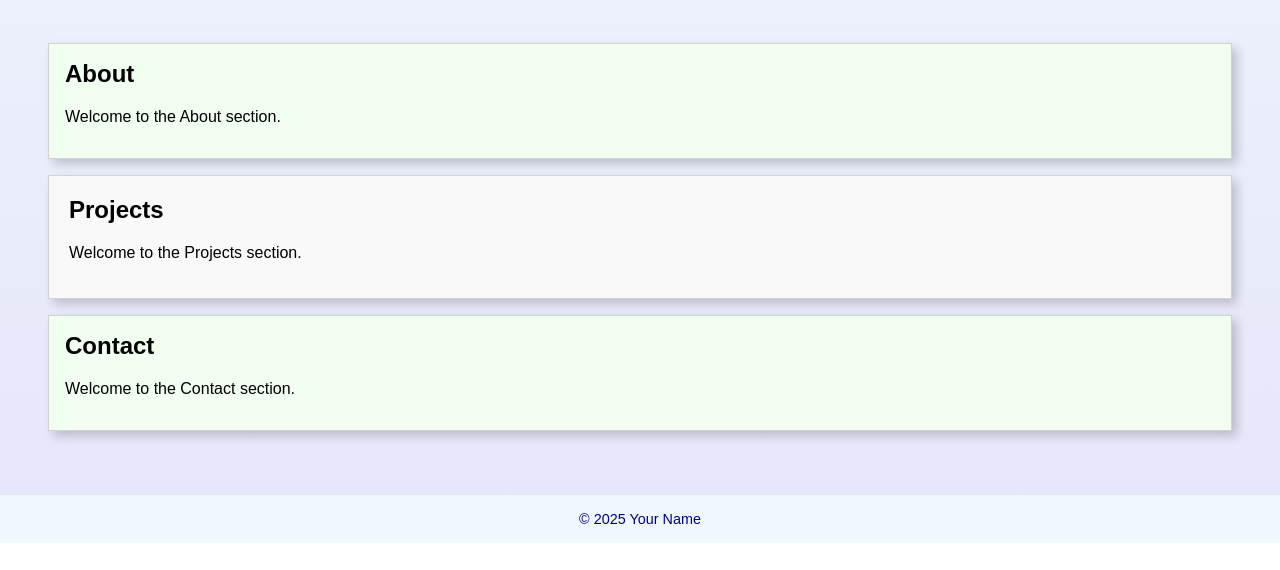
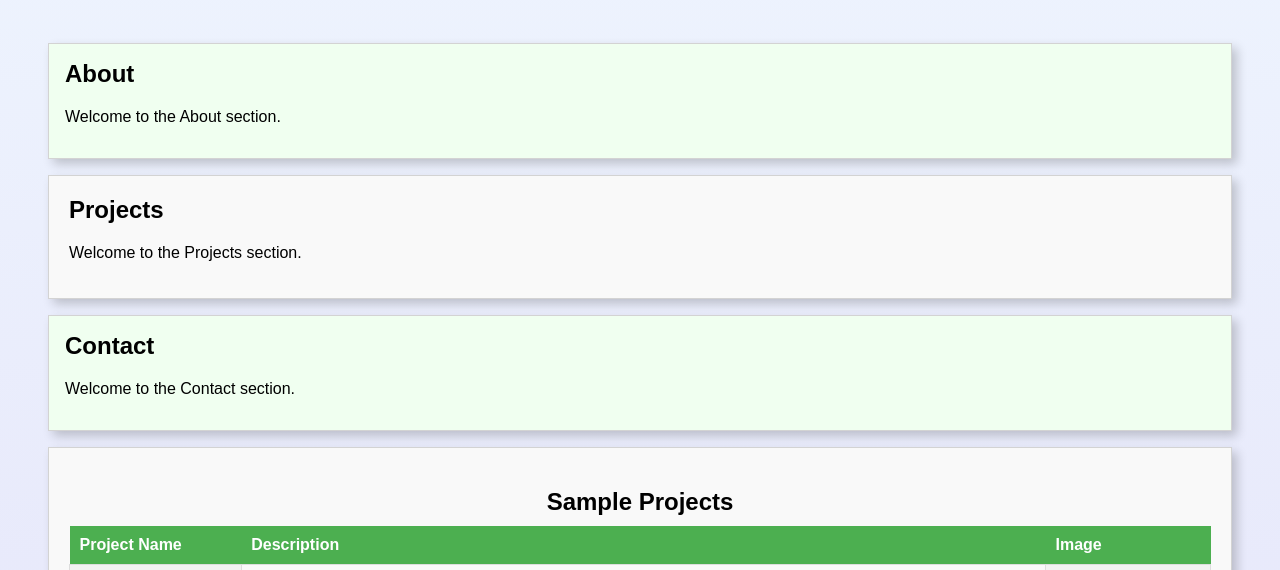
Before and after one commit to ambermartin25/weekThree, a plain HTML site: page index.html in a window 1280 px wide. Shown: the part 373-943 px from the top of the page. Before the commit the page ends 916 px from the top, so only its background shows below. Drawn offline with Linux system fonts and the light colour scheme.

Commit message:
Update index.html

```diff
--- a/index.html
+++ b/index.html
@@ -13,4 +13,6 @@
 <main> <section id="about"> <h2>About</h2> <p>Welcome to the About section.</p> </section>
 <section id="projects"> <h2>Projects</h2> <p>Welcome to the Projects section.</p> </section>
 <section id="contact"> <h2>Contact</h2> <p>Welcome to the Contact section.</p> </section>
+
+ <section id="projects"> <table> <caption>Sample Projects</caption> <colgroup> <col> <col> <col> </colgroup> <thead> <tr> <th>Project Name</th> <th>Description</th> <th>Image</th> </tr> </thead> <tbody> <tr> <td>Project 1</td> <td>This is the first project, showcasing some amazing features and functionalities.</td> <td><img src="placeholder.jpg" alt="Placeholder" width="100"></td> </tr> <tr> <td>Project 2</td> <td>This is the second project, demonstrating even more impressive capabilities.</td> <td><img src="placeholder.jpg" alt="Placeholder" width="100"></td> </tr> </tbody> <tfoot> <tr> <td colspan="3">These are just a few examples of the projects we have worked on.</td> </tr> </tfoot> </table>
  </main> <footer> &copy; 2025 Your Name </footer> </body> </html>
```
